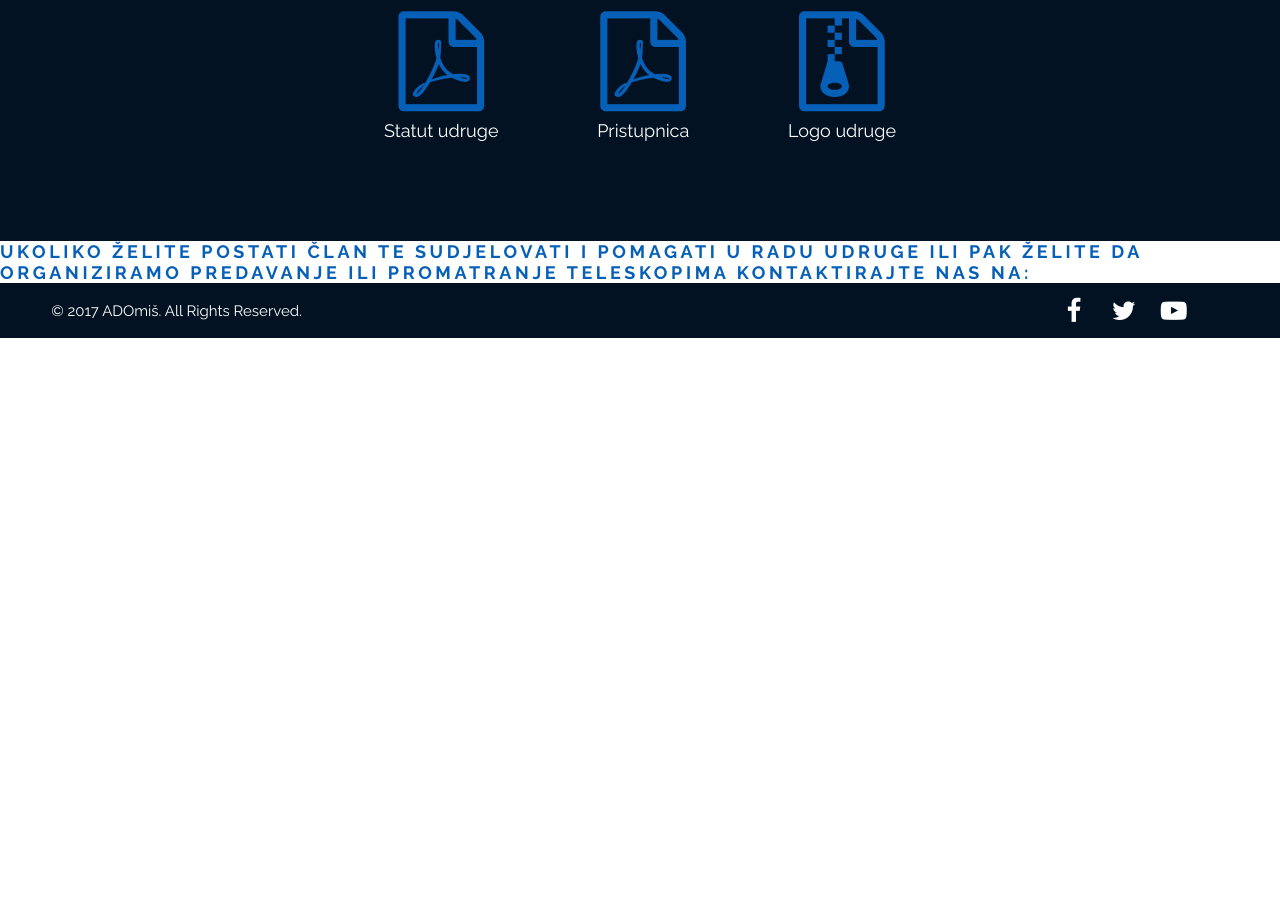
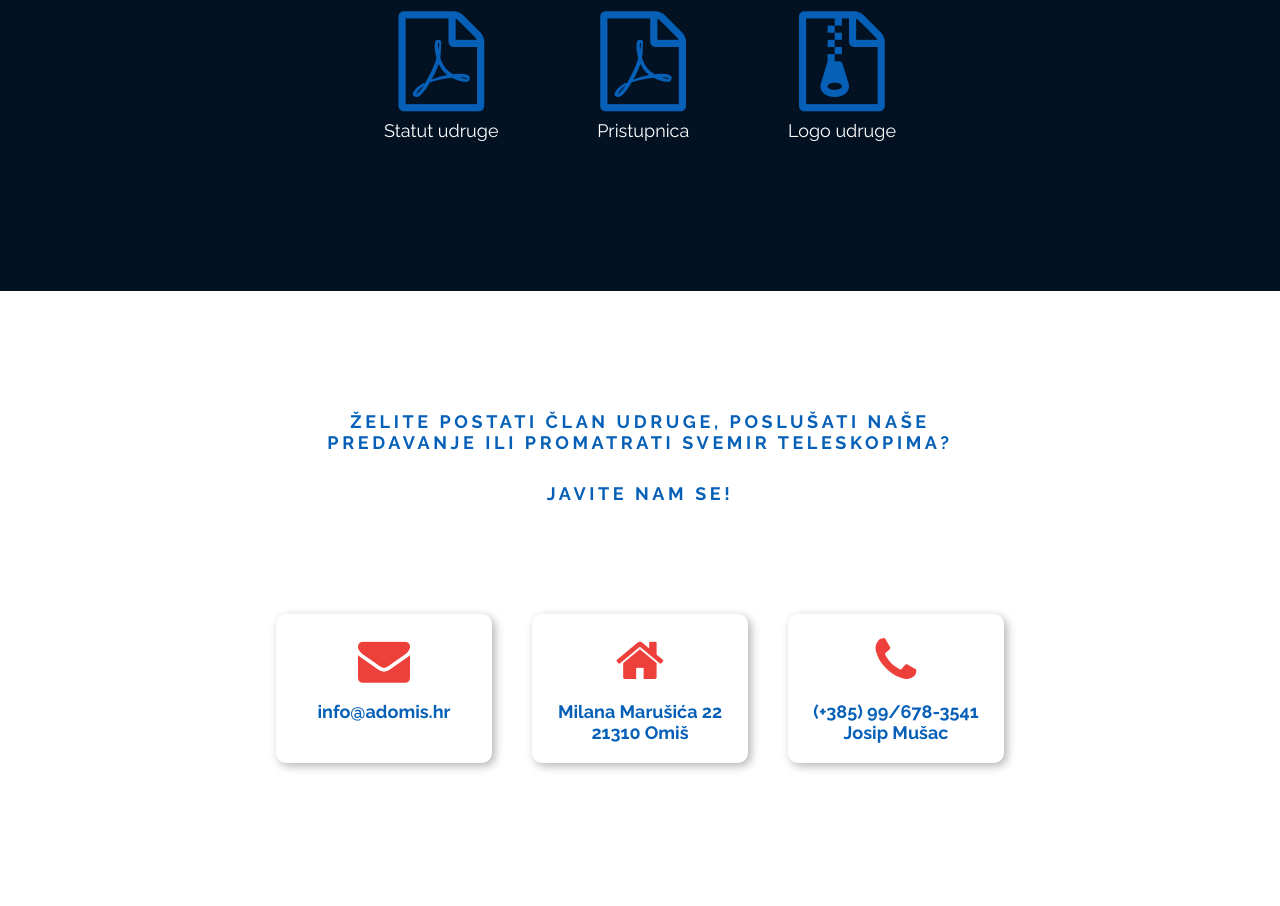
Before and after one commit to brbrakus/adomis, a website with bundled scripts: page index.html in a window 1280 px wide. Shown: the part 2634-3540 px from the top of the page. Before the commit the page ends 2978 px from the top, so only its background shows below. Built offline with nearby package versions, Linux system fonts and the light colour scheme; files whose address does not match are found by name.

Commit message:
info section, remove svg-s, add members picture

```diff
--- a/index.html
+++ b/index.html
@@ -183,10 +183,50 @@
         </div>
       </div>
 
-      <h2>
-        Ukoliko želite postati član te sudjelovati i pomagati u radu udruge ili pak želite da organiziramo predavanje ili promatranje
-        teleskopima kontaktirajte nas na:
-      </h2>
+      <div class="info">
+          <h2>
+            Želite postati član udruge, poslušati naše predavanje ili promatrati svemir teleskopima?
+          </h2>
+          <h2>
+            Javite nam se!
+          </h2>
+
+          <div class="info-cards">
+
+            <div class="info-card">
+              <div class="location-icons">
+                <i class="fa fa-envelope"></i>
+              </div>
+              <a href="mailto:info@adomis.hr">
+                <h3>
+                  info@adomis.hr
+                </h3>
+              </a>
+            </div>
+
+            <div class="info-card">
+              <div class="location-icons">
+                <i class="fa fa-home"></i>
+              </div>
+              <h3>
+                Milana Marušića 22<br> 21310 Omiš
+              </h3>
+            </div>
+
+            <div class="info-card">
+              <div class="location-icons">
+                <i class="fa fa-phone"></i>
+              </div>
+              <h3>
+                (+385) 99/678-3541<br> Josip Mušac
+              </h3>
+            </div>
+
+          </div>
+        </div>
+
+        <img src="public/assets/images/members.jpg" alt="banner" class="placeholder-image">
+      </div>
 
   </section>
 
--- a/styles/downloadableContent.scss
+++ b/styles/downloadableContent.scss
@@ -2,8 +2,8 @@
   display: flex;
   width: 100%;
   width: 100vw;
-  padding-top: 150px;
-  padding-bottom: 100px;
+  padding-top: 100px;
+  padding-bottom: 150px;
 
   flex-flow: column nowrap;
   align-items: center;
--- a/styles/equipmentSection.scss
+++ b/styles/equipmentSection.scss
@@ -3,7 +3,7 @@
   width: 100%;
   width: 100vw;
   padding-top: 100px;
-  padding-bottom: 100px;
+  padding-bottom: 150px;
 
   flex-flow: column nowrap;
   align-items: center;
--- /dev/null
+++ b/styles/info.scss
@@ -0,0 +1,86 @@
+.info {
+  display: flex;
+  width: 100%;
+  width: 100vw;
+
+  padding-top: 120px;
+  padding-bottom: 150px;
+
+  flex-flow: column nowrap;
+  align-items: center;
+  text-align: center;
+  color: $heading-color;
+
+  h2 {
+    width: 50%;
+    width: 50vw;
+    margin-bottom: 30px;
+
+    @media (max-width: 1160px) {
+      width: 80%;
+      width: 80vw;
+    }
+  }
+
+  .info-cards {
+    display: flex;
+    width: 60%;
+    width: 60vw;
+
+    margin-top: 60px;
+
+    flex-flow: row nowrap;
+    justify-content: space-between;
+    text-align: center;
+
+    @media (max-width: 1160px) {
+      flex-flow: column nowrap;
+      align-items: center;
+    }
+
+    .info-card {
+      width: 50%;
+      padding: 20px;
+      margin: 20px;
+
+      border-radius: 10px 10px;
+      box-shadow: 3px 3px 10px $card-shadow-color;
+
+      @media (max-width: 1160px) {
+        display: flex;
+       flex-flow: row nowrap;
+       align-items: center;
+      }
+
+      &:hover {
+        box-shadow: 3px 3px 10px $heading-color;
+      }
+
+      a {
+        color: $heading-color;
+
+        &:hover {
+          color: $link-hovered-color;
+        }
+      }
+
+      .location-icons {
+        display: inline-flex;
+
+        margin-bottom: 15px;
+
+        justify-content: center;
+        align-items: center;
+
+        text-align: center;
+        font-size: 52px;
+        color: $link-hovered-color;
+
+        @media (max-width: 1160px) {
+          margin-bottom: 0px;
+          margin-right: 25px;
+        }
+      }
+    }
+  }
+}
--- a/styles/main.scss
+++ b/styles/main.scss
@@ -87,4 +87,5 @@ ul {
 @import 'aboutUs';
 @import 'equipmentSection';
 @import 'downloadableContent';
+@import 'info';
 @import 'footer';
```
Also changed, not shown: public/assets/images/astronaut.svg (deleted), public/assets/images/members.jpg (added), public/assets/images/planet.svg (deleted), public/assets/images/telescope.svg (deleted).
